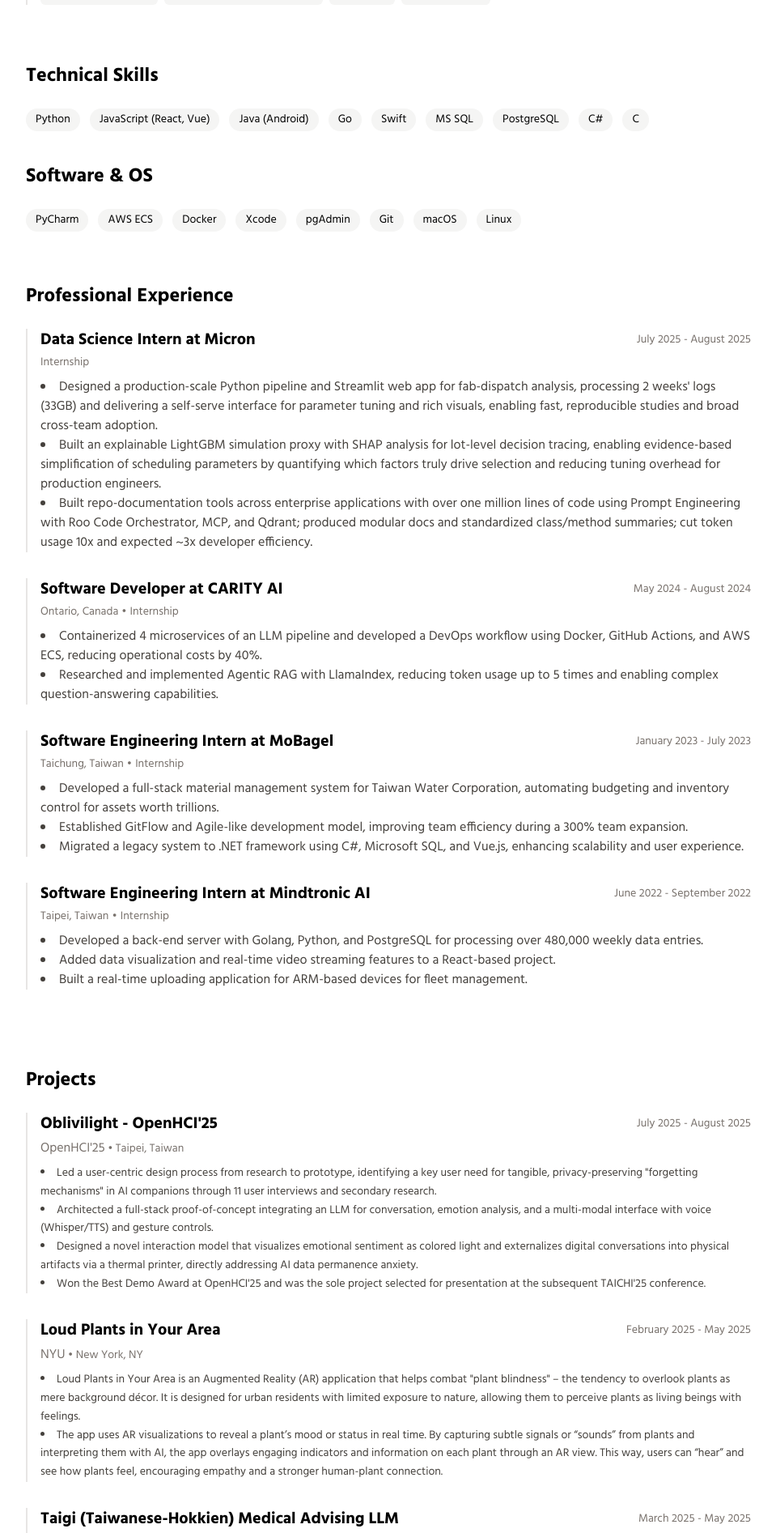
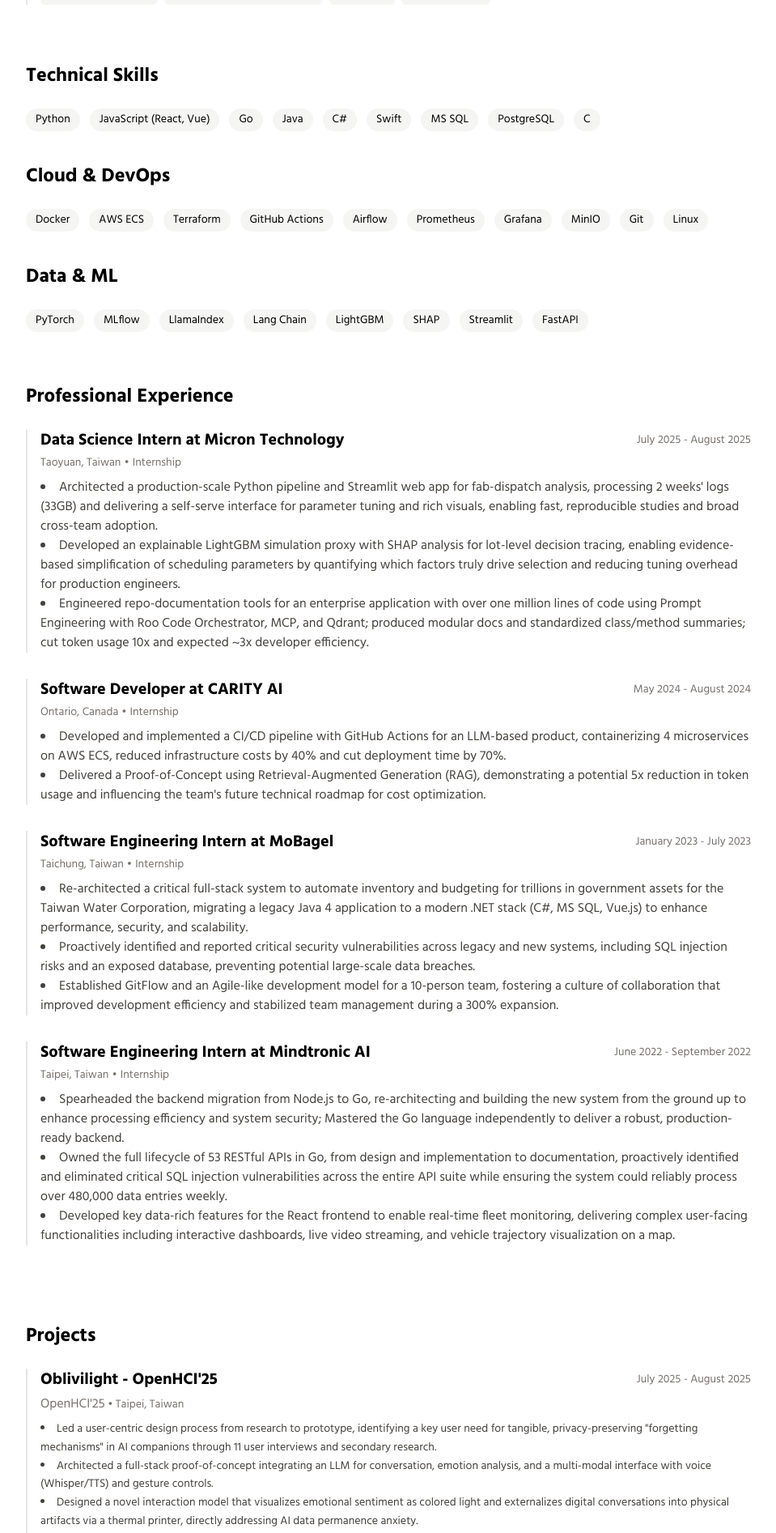
Before and after one commit to iridiumtao/iridiumtao.github.io, a Next.js app: page /resume in a window 1280 px wide. Shown: the part 886-2779 px from the top of the page at 81% size, without its empty margins (160-1119 px from the left). Built offline with nearby package versions, Linux system fonts and the light colour scheme.

Commit message:
updated resume

```diff
--- a/data/portfolio.json
+++ b/data/portfolio.json
@@ -130,17 +130,18 @@
   "aboutpara": "Chun-Ju Tao is a Computer Engineering master’s student at New York University (GPA: 3.83) specializing in MLOps, applied machine learning, and scalable cloud systems. With a strong foundation in both software development and data science, he is proficient in Python, Go, and JavaScript, and deeply skilled in the modern MLOps and cloud-native toolchain, including Docker, Terraform, AWS, PyTorch, and MLflow.\n\nNotable accomplishments include architecting a complete MLOps stack to fine-tune and deploy a custom LLM, featuring an automated, doctor-in-the-loop retraining pipeline with Airflow and MLflow. At Micron, he designed a production-scale Python pipeline and Streamlit web app to analyze terabytes of manufacturing data, enabling fast, reproducible studies across teams. At CARITY AI, he containerized microservices and automated CI/CD on AWS ECS, cutting infrastructure costs by 40% and deployment time by 70%.\n\nChun-Ju has demonstrated leadership by introducing Agile and GitFlow methodologies at MoBagel, stabilizing team management and improving efficiency during a 300% team expansion. An award-winning developer recognized at international conferences for technical innovation, his achievements reflect a commitment to driving operational excellence and delivering reliable, scalable, and data-driven solutions.",
   "resume": {
     "tagline": "Chun-Ju Tao",
-    "description": "Computer Engineering master’s student at NYU with extensive experience in software development, DevOps, and AI applications. Proven success in optimizing processes, leading collaborative projects, and delivering innovative solutions across multiple industries.",
+    "description": "Passive about creating innovative and scalable solutions in Software. Experienced in designing backend systems, automating CI/CD pipelines, and building cloud-native MLOps platforms. Seeking a backend or software infrastructure role to tackle complex engineering challenges.",
     "experiences": [
       {
         "id": "dab034bf-1fa5-41ea-b336-64f66fbd76f9",
         "dates": "July 2025 - August 2025",
         "type": "Internship",
-        "position": "Data Science Intern at Micron",
+        "position": "Data Science Intern at Micron Technology",
+        "location": "Taoyuan, Taiwan",
         "bullets": [
-          "Designed a production-scale Python pipeline and Streamlit web app for fab-dispatch analysis, processing 2 weeks' logs (33GB) and delivering a self-serve interface for parameter tuning and rich visuals, enabling fast, reproducible studies and broad cross-team adoption.",
-          "Built an explainable LightGBM simulation proxy with SHAP analysis for lot-level decision tracing, enabling evidence-based simplification of scheduling parameters by quantifying which factors truly drive selection and reducing tuning overhead for production engineers.",
-          "Built repo-documentation tools across enterprise applications with over one million lines of code using Prompt Engineering with Roo Code Orchestrator, MCP, and Qdrant; produced modular docs and standardized class/method summaries; cut token usage 10x and expected ~3x developer efficiency."
+          "Architected a production-scale Python pipeline and Streamlit web app for fab-dispatch analysis, processing 2 weeks' logs (33GB) and delivering a self-serve interface for parameter tuning and rich visuals, enabling fast, reproducible studies and broad cross-team adoption.",
+          "Developed an explainable LightGBM simulation proxy with SHAP analysis for lot-level decision tracing, enabling evidence-based simplification of scheduling parameters by quantifying which factors truly drive selection and reducing tuning overhead for production engineers.",
+          "Engineered repo-documentation tools for an enterprise application with over one million lines of code using Prompt Engineering with Roo Code Orchestrator, MCP, and Qdrant; produced modular docs and standardized class/method summaries; cut token usage 10x and expected ~3x developer efficiency."
         ]
       },
       {
@@ -150,8 +151,8 @@
         "position": "Software Developer at CARITY AI",
         "location": "Ontario, Canada",
         "bullets": [
-          "Containerized 4 microservices of an LLM pipeline and developed a DevOps workflow using Docker, GitHub Actions, and AWS ECS, reducing operational costs by 40%.",
-          "Researched and implemented Agentic RAG with LlamaIndex, reducing token usage up to 5 times and enabling complex question-answering capabilities."
+          "Developed and implemented a CI/CD pipeline with GitHub Actions for an LLM-based product, containerizing 4 microservices on AWS ECS, reduced infrastructure costs by 40% and cut deployment time by 70%.",
+          "Delivered a Proof-of-Concept using Retrieval-Augmented Generation (RAG), demonstrating a potential 5x reduction in token usage and influencing the team's future technical roadmap for cost optimization."
         ]
       },
       {
@@ -161,9 +162,9 @@
         "position": "Software Engineering Intern at MoBagel",
         "location": "Taichung, Taiwan",
         "bullets": [
-          "Developed a full-stack material management system for Taiwan Water Corporation, automating budgeting and inventory control for assets worth trillions.",
-          "Established GitFlow and Agile-like development model, improving team efficiency during a 300% team expansion.",
-          "Migrated a legacy system to .NET framework using C#, Microsoft SQL, and Vue.js, enhancing scalability and user experience."
+          "Re-architected a critical full-stack system to automate inventory and budgeting for trillions in government assets for the Taiwan Water Corporation, migrating a legacy Java 4 application to a modern .NET stack (C#, MS SQL, Vue.js) to enhance performance, security, and scalability.",
+          "Proactively identified and reported critical security vulnerabilities across legacy and new systems, including SQL injection risks and an exposed database, preventing potential large-scale data breaches.",
+          "Established GitFlow and an Agile-like development model for a 10-person team, fostering a culture of collaboration that improved development efficiency and stabilized team management during a 300% expansion."
         ]
       },
       {
@@ -173,9 +174,9 @@
         "position": "Software Engineering Intern at Mindtronic AI",
         "location": "Taipei, Taiwan",
         "bullets": [
-          "Developed a back-end server with Golang, Python, and PostgreSQL for processing over 480,000 weekly data entries.",
-          "Added data visualization and real-time video streaming features to a React-based project.",
-          "Built a real-time uploading application for ARM-based devices for fleet management."
+          "Spearheaded the backend migration from Node.js to Go, re-architecting and building the new system from the ground up to enhance processing efficiency and system security; Mastered the Go language independently to deliver a robust, production-ready backend.",
+          "Owned the full lifecycle of 53 RESTful APIs in Go, from design and implementation to documentation, proactively identified and eliminated critical SQL injection vulnerabilities across the entire API suite while ensuring the system could reliably process over 480,000 data entries weekly.",
+          "Developed key data-rich features for the React frontend to enable real-time fleet monitoring, delivering complex user-facing functionalities including interactive dashboards, live video streaming, and vehicle trajectory visualization on a map."
         ]
       }
     ],
@@ -214,23 +215,35 @@
       "languages": [
         "Python",
         "JavaScript (React, Vue)",
-        "Java (Android)",
         "Go",
+        "Java",
+        "C#",
         "Swift",
         "MS SQL",
         "PostgreSQL",
-        "C#",
         "C"
       ],
-      "softwareAndOS": [
-        "PyCharm",
+      "cloudAndDevOps": [
+        "Docker",
         "AWS ECS",
-        "Docker",
-        "Xcode",
-        "pgAdmin",
+        "Terraform",
+        "GitHub Actions",
+        "Airflow",
+        "Prometheus",
+        "Grafana",
+        "MinIO",
         "Git",
-        "macOS",
         "Linux"
+      ],
+      "dataAndML": [
+        "PyTorch",
+        "MLflow",
+        "LlamaIndex",
+        "Lang Chain",
+        "LightGBM",
+        "SHAP",
+        "Streamlit",
+        "FastAPI"
       ]
     },
     "projects": [
@@ -254,8 +267,10 @@
         "location": "New York, NY",
         "dates": "February 2025 - May 2025",
         "details": [
-          "Loud Plants in Your Area is an Augmented Reality (AR) application that helps combat \"plant blindness\" – the tendency to overlook plants as mere background décor. It is designed for urban residents with limited exposure to nature, allowing them to perceive plants as living beings with feelings.",
-          "The app uses AR visualizations to reveal a plant’s mood or status in real time. By capturing subtle signals or “sounds” from plants and interpreting them with AI, the app overlays engaging indicators and information on each plant through an AR view. This way, users can “hear” and see how plants feel, encouraging empathy and a stronger human-plant connection."
+          "Initiated and led the end-to-end development of a novel iOS application that translates plant bio-acoustic signals into real-time, AR visualizations, defining the project vision and architecting the full technology stack.",
+          "Engineered a custom machine learning pipeline based on academic research to classify plant health. Independently implemented a deep scattering network (ScatNet with Morlet wavelets), extracted Mel-frequency cepstral coefficients (MFCCs), and trained a high-performing SVM classifier for signal analysis.",
+          "Developed a fully functional AR prototype using Swift, RealityKit, and Reality Composer Pro. Owned the entire iOS application development, building custom animated UI overlays that rendered dynamic plant statuses based on live data from the ML pipeline.",
+          "Validated the project's core hypothesis through a user evaluation study that demonstrated the AR interface significantly increased user-plant interaction and emotional connection (mean score increase from 1.67 to 5.33, p=0.018)."
         ]
       },
       {
@@ -265,10 +280,9 @@
         "location": "New York, NY",
         "dates": "March 2025 - May 2025",
         "details": [
-          "Fine-tuned an 8 B-parameter LLaMA-3.1 model into the first Taigi medical advisor, curating & preprocessing 120K bilingual Q&A pairs, applying LoRA + mixed-precision training on an A100 GPU, and logging experiments in MLflow to guarantee full reproducibility and hyper-parameter traceability.",
-          "Engineered a cloud-native MLOps stack that ships code, model, service in one click: Terraform-provisioned GPU/CPU nodes, Docker Compose micro-services (FastAPI, Gradio, MinIO), and Prometheus / Grafana observability.",
-          "Built a doctor-in-the-loop continuous-training workflow with Airflow DAGs, MinIO object tags, and Label",
-          "Studio, enabling gated canary"
+          "Architected a cloud-native MLOps platform for LLM using Terraform for IaC, and deployed a suite of Docker-based microservices (FastAPI, Gradio, MinIO) to production.",
+          "Orchestrated a Continuous Training (CT) pipeline with Airflow for human-in-the-loop retraining, and established system observability using Prometheus and Grafana.",
+          "Fine-tuned an 8B LLaMA-3.1 into the first Taigi medical advisor using 120K bilingual Q&A pairs with LoRA + mixed-precision on an A100 GPU; tracked all runs in MLflow for full reproducibility."
         ]
       },
       {
@@ -291,8 +305,10 @@
         "location": "Taichung, Taiwan",
         "dates": "September 2021 - July 2023",
         "details": [
-          "Leveraged Google Trends and natural language processing (CKIP Transformers, TextRank, TF-IDF, BERT) to find the trending topic for the week and researched and designed the approach for compiling news articles.",
-          "Developed the system infrastructure and designed a pipeline with Docker and Flask for integrating five open-sourced repos into work for project integrity, data transferring efficiency, and future development possibilities."
+          "Led a year-long capstone project from concept to award-winning completion, architecting a fully automated AI pipeline that autonomously generated animated news segments from trending topics.",
+          "Engineered the core system infrastructure to resolve critical dependency and versioning conflicts across 5 disparate open-source microservices; designed and implemented a resilient data pipeline using Docker Compose and Flask to ensure system integrity and enable scalable future development.",
+          "Automated the end-to-end deployment process for the entire stack, creating a reproducible, one-command build that slashed manual setup and deployment time by over 80% (from 2 hours to 20 minutes).",
+          "Pioneered the team's adoption of GitFlow, establishing a structured version control workflow that significantly improved development velocity and collaboration, and served as a foundational experience for implementing Agile methodologies in subsequent professional roles."
         ]
       },
       {
@@ -334,8 +350,8 @@
     "honors": [
       {
         "id": "7c11e028-878a-4373-b445-9b6d792d3ef2",
-        "title": "Best Demo Award",
-        "event": "OpenHCI'25",
+        "title": "1st prize & Best Demo",
+        "event": "OpenHCI’25, presented at the 11th Annual TAICHI Conference",
         "location": "Taipei, Taiwan",
         "year": "2025"
       },
--- a/pages/resume.js
+++ b/pages/resume.js
@@ -204,9 +204,22 @@
             </div>
           </div>
           <div className="w-full mt-10 max-w-4xl">
-            <h2 className="text-2xl font-bold mb-6">Software & OS</h2>
+            <h2 className="text-2xl font-bold mb-6">Cloud & DevOps</h2>
             <div className="flex flex-wrap gap-3">
-              {data.resume.skills.softwareAndOS.map((skill, index) => (
+              {data.resume.skills.cloudAndDevOps.map((skill, index) => (
+                <span
+                  key={index}
+                  className="px-3 py-1 bg-bg-secondary-light dark:bg-bg-secondary-dark rounded-full text-sm"
+                >
+                  {skill}
+                </span>
+              ))}
+            </div>
+          </div>
+          <div className="w-full mt-10 max-w-4xl">
+            <h2 className="text-2xl font-bold mb-6">Data & ML</h2>
+            <div className="flex flex-wrap gap-3">
+              {data.resume.skills.dataAndML.map((skill, index) => (
                 <span
                   key={index}
                   className="px-3 py-1 bg-bg-secondary-light dark:bg-bg-secondary-dark rounded-full text-sm"
```
